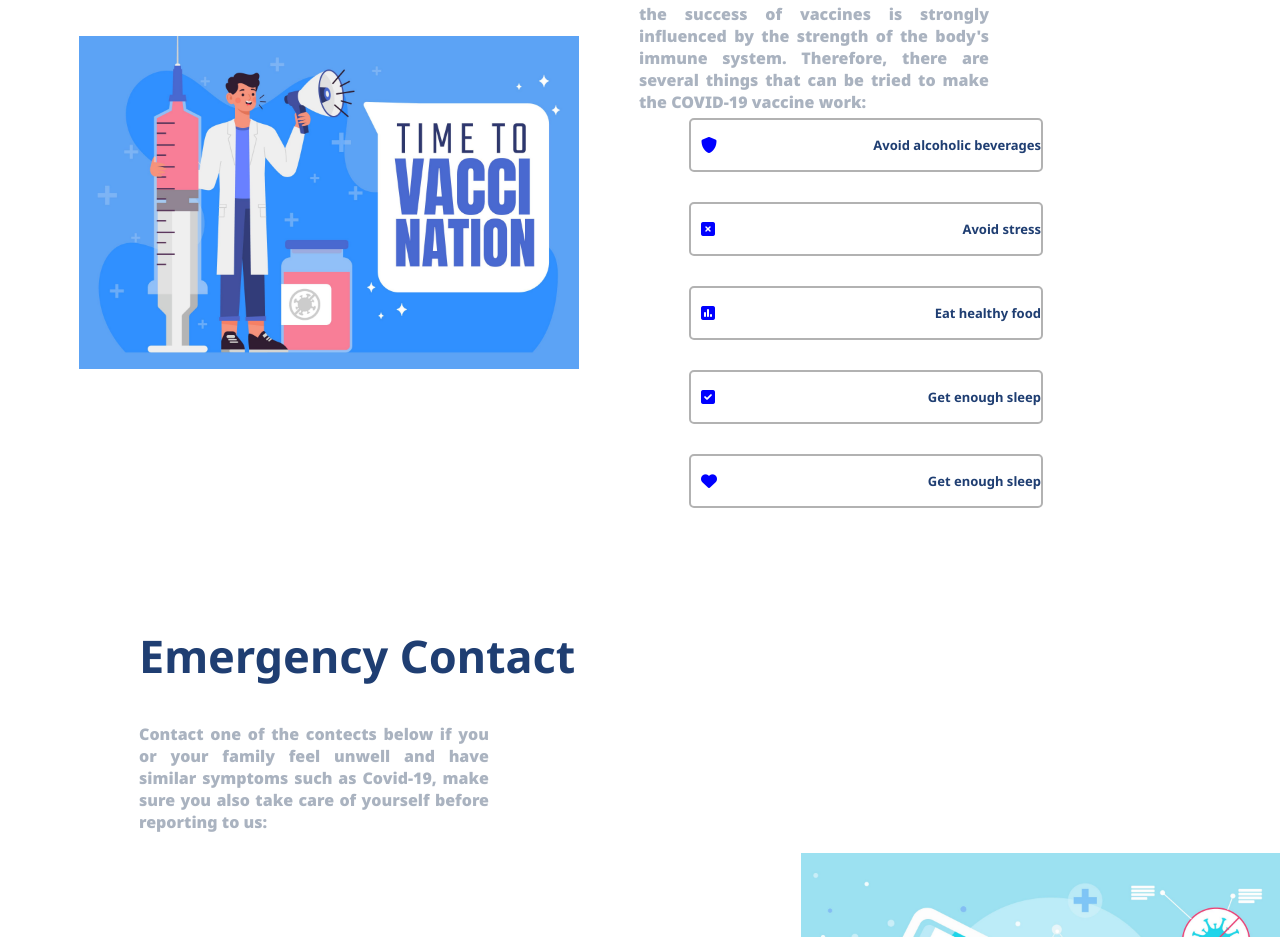
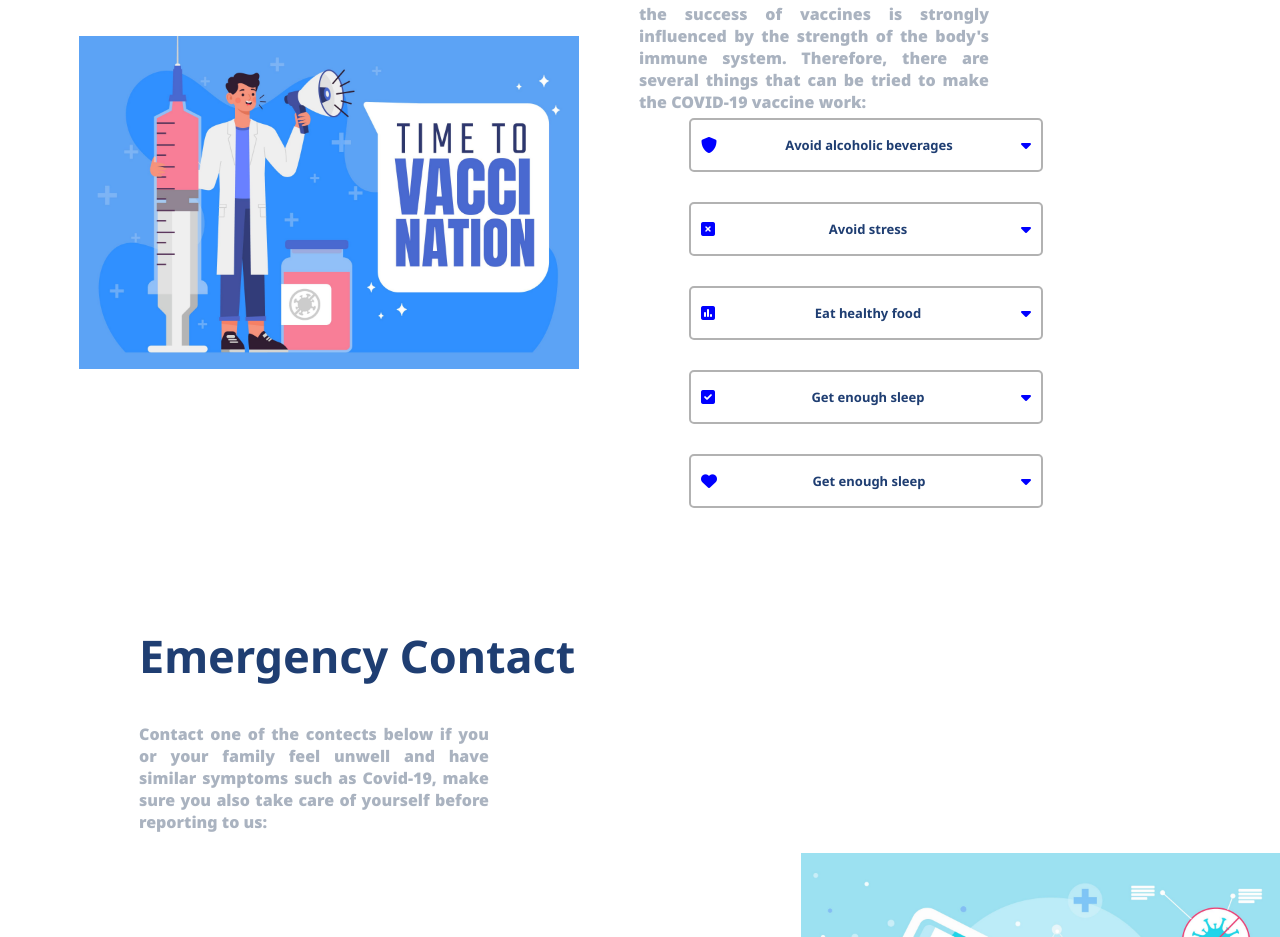
Before and after one commit to Feralram/feralram.github.io, a plain HTML site: page index.html in a window 1280 px wide. Shown: the part 1651-2588 px from the top of the page. Drawn offline with nearby package versions, Linux system fonts and the light colour scheme.

Commit message:
update2.0

```diff
--- a/index.html
+++ b/index.html
@@ -133,22 +133,27 @@
                 <div class="card-horizontal">
                     <i class="blue fa-solid fa-shield-blank "></i>
                     <h3>Avoid alcoholic beverages</h3>
+                    <i class="blue fa-solid fa-caret-down "></i>
                 </div>
                 <div class="card-horizontal">
                     <i class="blue fa-solid fa-square-xmark "></i>
                     <h3>Avoid stress</h3>
+                    <i class="blue fa-solid fa-caret-down "></i>
                 </div>
                 <div class="card-horizontal">
                     <i class="blue fa-solid fa-square-poll-vertical "></i>
                     <h3>Eat healthy food</h3>
+                    <i class="blue fa-solid fa-caret-down "></i>
                 </div>
                 <div class="card-horizontal">
                     <i class="blue fa-solid fa-square-check "></i>
                     <h3>Get enough sleep</h3>
+                    <i class="blue fa-solid fa-caret-down "></i>
                 </div>
                 <div class="card-horizontal">
                     <i class="blue fa-solid fa-heart "></i>
                     <h3>Get enough sleep</h3>
+                    <i class="blue fa-solid fa-caret-down "></i>
                 </div>
             </div>
         </div>
```
